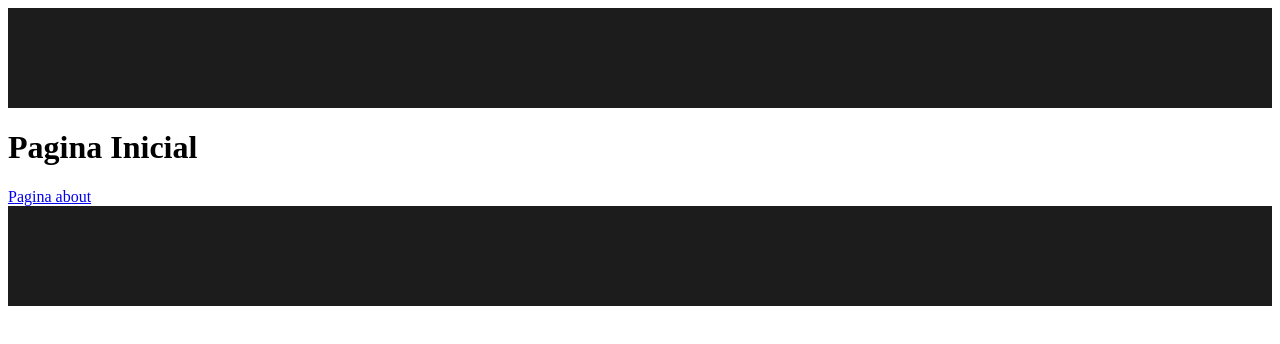
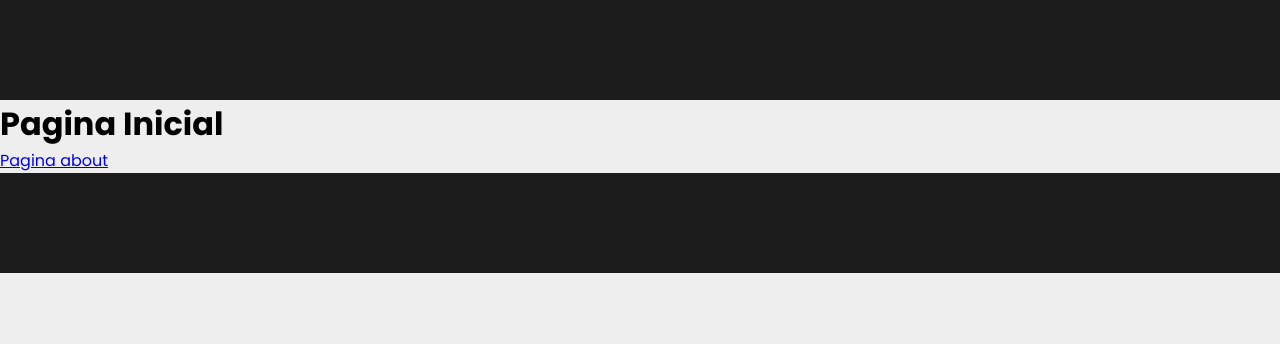
Before and after one commit to MatheusWFranca/olx-clone, a React (Create React App) app: page / in a window 1280 px wide. Shown: the top 344 px of the page. Built offline with nearby package versions, Linux system fonts and the light colour scheme.

Commit message:
Global styles

```diff
--- a/src/App.css
+++ b/src/App.css
@@ -1,38 +1,9 @@
-.App {
-  text-align: center;
+@import url('https://fonts.googleapis.com/css2?family=Poppins:wght@400;500;700&display=swap');
+
+* {
+  margin: 0;
+  padding: 0;
+  box-sizing: border-box;
+  font-family: 'Poppins', sans-serif;
+  background-color: #eee;
 }
-
-.App-logo {
-  height: 40vmin;
-  pointer-events: none;
-}
-
-@media (prefers-reduced-motion: no-preference) {
-  .App-logo {
-    animation: App-logo-spin infinite 20s linear;
-  }
-}
-
-.App-header {
-  background-color: #282c34;
-  min-height: 100vh;
-  display: flex;
-  flex-direction: column;
-  align-items: center;
-  justify-content: center;
-  font-size: calc(10px + 2vmin);
-  color: white;
-}
-
-.App-link {
-  color: #61dafb;
-}
-
-@keyframes App-logo-spin {
-  from {
-    transform: rotate(0deg);
-  }
-  to {
-    transform: rotate(360deg);
-  }
-}
--- a/src/App.js
+++ b/src/App.js
@@ -1,10 +1,12 @@
+import './App.css'
 import { connect } from 'react-redux'
 import { BrowserRouter } from 'react-router-dom'
+
 import { Template } from './components/MainComponents'
-import Routes from './Routes'
-
 import Header from './components/partials/Header'
 import Footer from './components/partials/Footer'
+
+import Routes from './Routes'
 
 function Page(props) {
   return (
```
